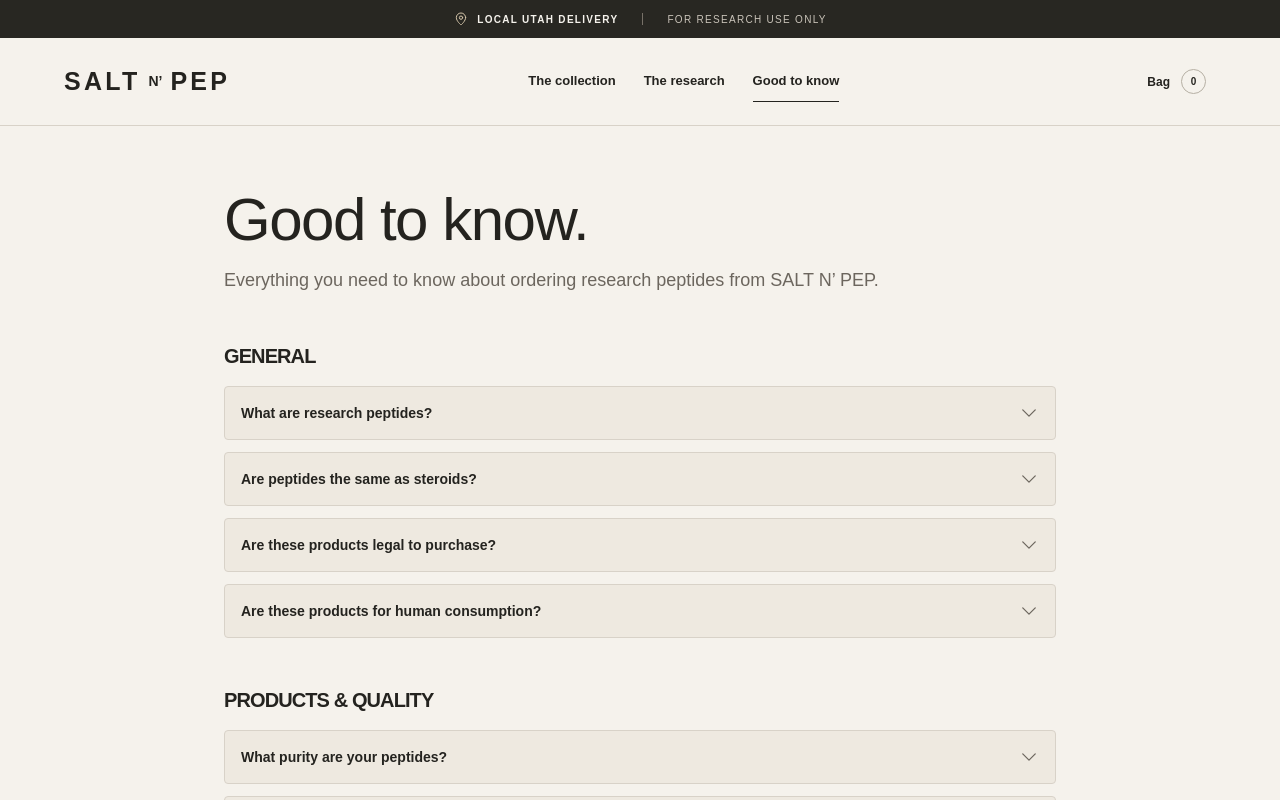
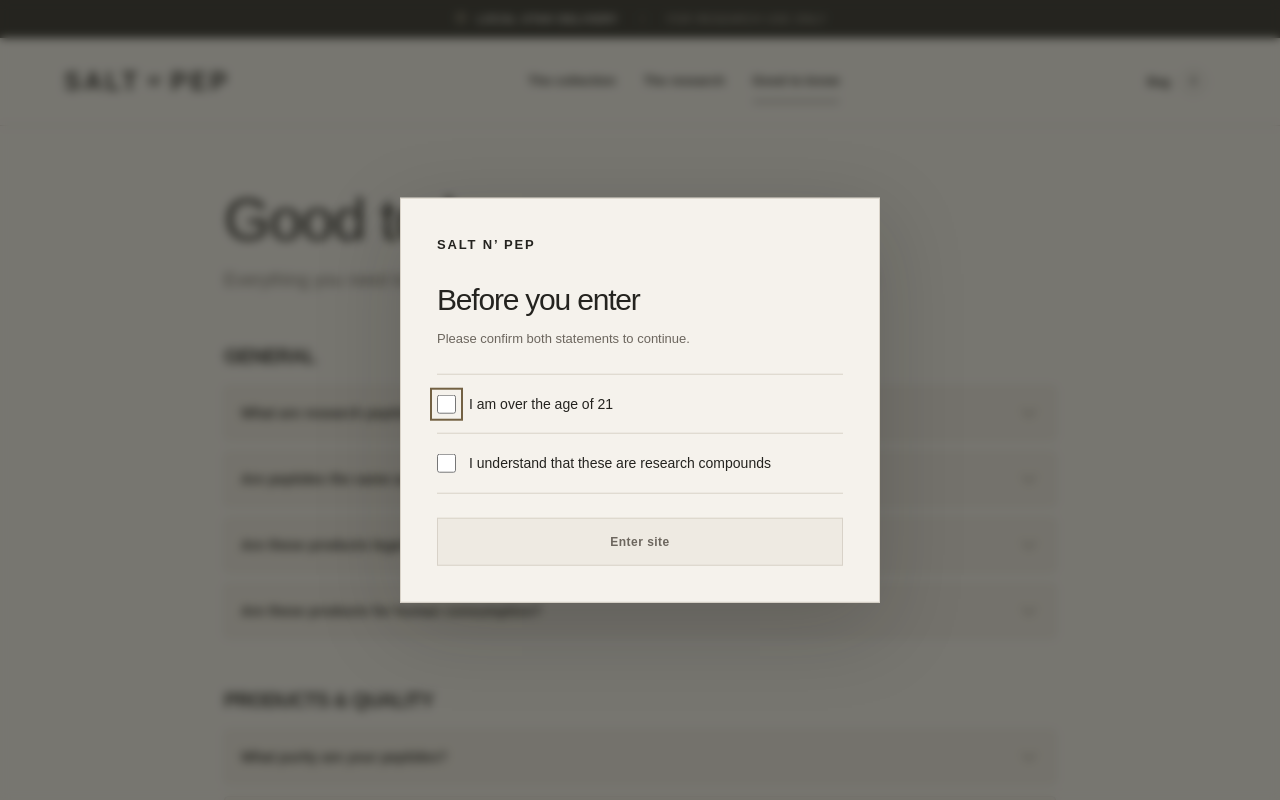
Before and after one commit to kaleckh/ranch-peptides, a Next.js app: page /faq in a window 1280 px wide. Shown: the top 800 px of the page. Built offline with nearby package versions, Linux system fonts and the light colour scheme.

Commit message:
Require age and research confirmation on entry

```diff
--- a/src/app/layout.tsx
+++ b/src/app/layout.tsx
@@ -3,6 +3,7 @@
 import { Header } from "@/components/header";
 import { Footer } from "@/components/footer";
 import { CartProvider } from "@/lib/cart-context";
+import { SiteEntryGate } from "@/components/site-entry-gate";
 
 
 export const metadata: Metadata = {
@@ -24,9 +25,11 @@
     >
       <body className="min-h-full flex flex-col font-sans text-foreground">
         <CartProvider>
-          <Header />
-          <main id="main-content" className="flex-1">{children}</main>
-          <Footer />
+          <SiteEntryGate>
+            <Header />
+            <main id="main-content" tabIndex={-1} className="flex-1">{children}</main>
+            <Footer />
+          </SiteEntryGate>
         </CartProvider>
       </body>
     </html>
--- /dev/null
+++ b/src/components/site-entry-gate.module.css
@@ -0,0 +1,105 @@
+.site {
+  display: flex;
+  flex: 1;
+  flex-direction: column;
+  min-width: 0;
+}
+
+.dialog {
+  position: fixed;
+  inset: 50% auto auto 50%;
+  transform: translate(-50%, -50%);
+  width: min(480px, calc(100% - 32px));
+  max-height: calc(100dvh - 32px);
+  margin: 0;
+  padding: 36px;
+  overflow-y: auto;
+  border: 1px solid var(--border);
+  background: var(--background);
+  color: var(--foreground);
+  box-shadow: 0 24px 80px #14141130;
+}
+
+.dialog::backdrop {
+  background: #24231f99;
+  backdrop-filter: blur(5px);
+}
+
+.brand {
+  margin: 0 0 28px;
+  font-size: 13px;
+  font-weight: 800;
+  letter-spacing: .14em;
+}
+
+.title {
+  margin: 0 0 12px;
+  font-size: 30px;
+  font-weight: 500;
+  line-height: 1.15;
+  letter-spacing: -.04em;
+}
+
+.description {
+  margin: 0;
+  color: var(--muted);
+  font-size: 13px;
+  line-height: 1.6;
+}
+
+.confirmations {
+  margin: 24px 0;
+  border-block: 1px solid var(--border);
+}
+
+.statement {
+  display: flex;
+  align-items: flex-start;
+  gap: 13px;
+  padding: 18px 0;
+  cursor: pointer;
+  font-size: 14px;
+  line-height: 1.6;
+}
+
+.statement + .statement {
+  border-top: 1px solid var(--border);
+}
+
+.statement input {
+  flex: 0 0 auto;
+  width: 19px;
+  height: 19px;
+  margin: 2px 0 0;
+  accent-color: var(--primary);
+  cursor: pointer;
+}
+
+.enter {
+  width: 100%;
+  min-height: 48px;
+  padding: 14px 20px;
+  border: 1px solid var(--primary);
+  background: var(--primary);
+  color: #fffdf7;
+  font-size: 12px;
+  font-weight: 600;
+  letter-spacing: .04em;
+}
+
+.enter:hover:not(:disabled) {
+  background: var(--primary-dark);
+}
+
+.enter:disabled {
+  border-color: var(--border);
+  background: var(--card);
+  color: var(--muted);
+  cursor: not-allowed;
+}
+
+@media (max-width: 480px) {
+  .dialog { padding: 28px 24px; }
+  .brand { margin-bottom: 24px; }
+  .title { font-size: 28px; }
+}
--- /dev/null
+++ b/src/components/site-entry-gate.tsx
@@ -0,0 +1,94 @@
+"use client";
+
+import { useEffect, useRef, useState, useSyncExternalStore, type FormEvent, type ReactNode } from "react";
+import styles from "./site-entry-gate.module.css";
+
+const confirmationKey = "snp-entry-confirmation-v1";
+const confirmationEvent = "snp-entry-confirmed";
+let confirmedInMemory = false;
+
+function subscribe(onChange: () => void) {
+  window.addEventListener(confirmationEvent, onChange);
+  return () => window.removeEventListener(confirmationEvent, onChange);
+}
+
+function readConfirmation() {
+  try {
+    return confirmedInMemory || sessionStorage.getItem(confirmationKey) === "confirmed";
+  } catch {
+    return confirmedInMemory;
+  }
+}
+
+function unconfirmedOnServer() {
+  return false;
+}
+
+export function SiteEntryGate({ children }: { children: ReactNode }) {
+  const confirmed = useSyncExternalStore(subscribe, readConfirmation, unconfirmedOnServer);
+  const [over21, setOver21] = useState(false);
+  const [understandsResearch, setUnderstandsResearch] = useState(false);
+  const dialogRef = useRef<HTMLDialogElement>(null);
+  const ageRef = useRef<HTMLInputElement>(null);
+
+  useEffect(() => {
+    if (confirmed) return;
+    const dialog = dialogRef.current;
+    if (!dialog) return;
+    const previousOverflow = document.body.style.overflow;
+    document.body.style.overflow = "hidden";
+    // The static export opens the form immediately; promote it to a native modal after hydration.
+    dialog.close();
+    dialog.showModal();
+    ageRef.current?.focus();
+    return () => {
+      dialog.close();
+      document.body.style.overflow = previousOverflow;
+    };
+  }, [confirmed]);
+
+  function enterSite(event: FormEvent<HTMLFormElement>) {
+    event.preventDefault();
+    if (!over21 || !understandsResearch) return;
+    confirmedInMemory = true;
+    try {
+      sessionStorage.setItem(confirmationKey, "confirmed");
+    } catch { /* Keep this visit usable when browser storage is unavailable. */ }
+    window.dispatchEvent(new Event(confirmationEvent));
+    requestAnimationFrame(() => document.getElementById("main-content")?.focus());
+  }
+
+  return (
+    <>
+      <div className={styles.site} inert={!confirmed}>{children}</div>
+      {!confirmed && (
+        <dialog
+          ref={dialogRef}
+          open
+          className={styles.dialog}
+          aria-labelledby="entry-title"
+          aria-describedby="entry-description"
+          aria-modal="true"
+          onCancel={(event) => event.preventDefault()}
+        >
+          <form onSubmit={enterSite}>
+            <p className={styles.brand}>SALT N’ PEP</p>
+            <h2 id="entry-title" className={styles.title}>Before you enter</h2>
+            <p id="entry-description" className={styles.description}>Please confirm both statements to continue.</p>
+            <div className={styles.confirmations}>
+              <label className={styles.statement}>
+                <input ref={ageRef} type="checkbox" required checked={over21} onChange={(event) => setOver21(event.target.checked)} />
+                <span>I am over the age of 21</span>
+              </label>
+              <label className={styles.statement}>
+                <input type="checkbox" required checked={understandsResearch} onChange={(event) => setUnderstandsResearch(event.target.checked)} />
+                <span>I understand that these are research compounds</span>
+              </label>
+            </div>
+            <button type="submit" className={styles.enter} disabled={!over21 || !understandsResearch}>Enter site</button>
+          </form>
+        </dialog>
+      )}
+    </>
+  );
+}
```
Also changed, not shown: 4 other files (tests, documents, lock files or other folders).
